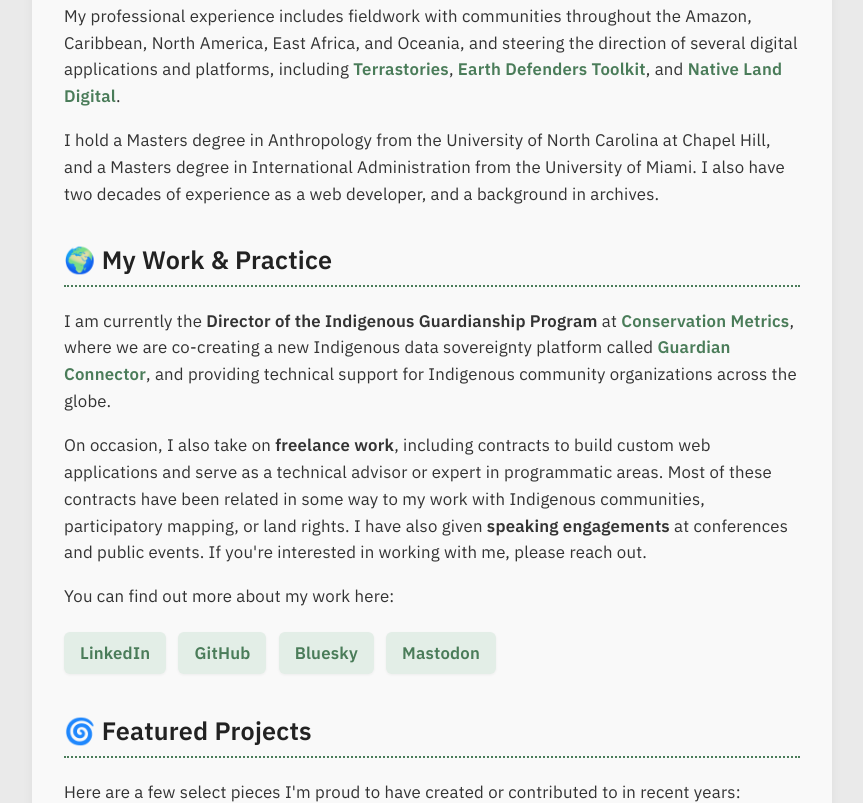
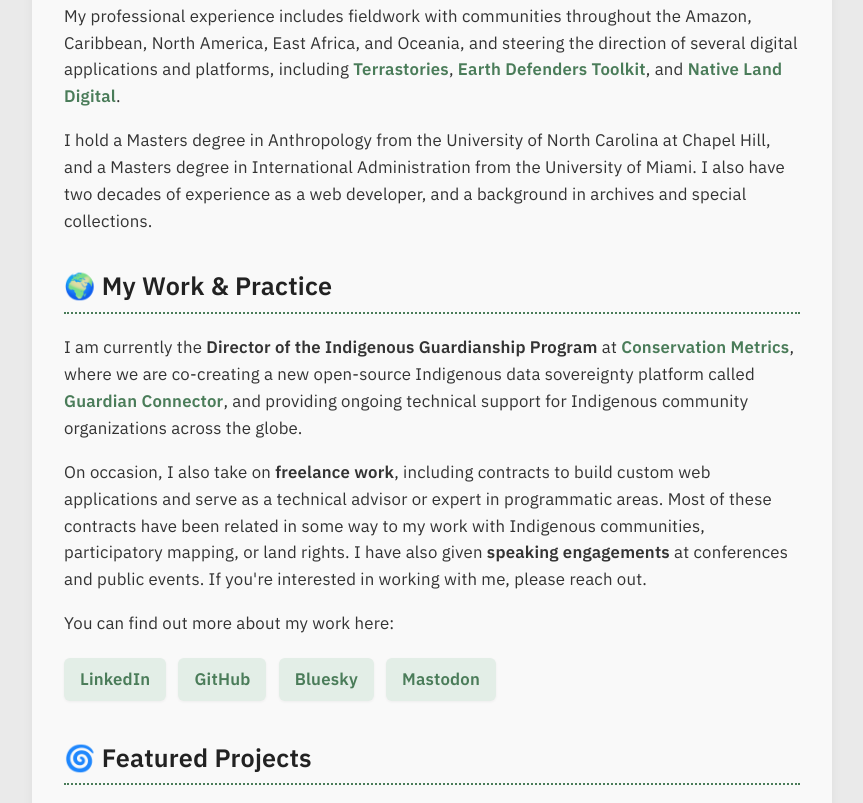
Before and after one commit to rudokemper/rudokemper.github.io, a website: page index.html in a window 1280 px wide. Shown: the part 857-1660 px from the top of the page, without its empty margins (208-1071 px from the left). Drawn offline with Linux system fonts and the light colour scheme.

Commit message:
Copy edits

```diff
--- a/index.html
+++ b/index.html
@@ -1,4 +1,4 @@
-<!DOCTYPE html>
+<!doctype html>
 <html lang="en">
   <head>
     <meta charset="UTF-8" />
@@ -75,16 +75,17 @@
       <p>
         I hold a Masters degree in Anthropology from the University of North Carolina at Chapel
         Hill, and a Masters degree in International Administration from the University of Miami. I
-        also have two decades of experience as a web developer, and a background in archives.
+        also have two decades of experience as a web developer, and a background in archives and
+        special collections.
       </p>
 
       <h2>🌍 My Work & Practice</h2>
       <p>
         I am currently the <strong>Director of the Indigenous Guardianship Program</strong> at
         <a href="https://conservationmetrics.com" target="_blank">Conservation Metrics</a>, where we
-        are co-creating a new Indigenous data sovereignty platform called
+        are co-creating a new open-source Indigenous data sovereignty platform called
         <a href="https://guardianconnector.net" target="_blank">Guardian Connector</a>, and
-        providing technical support for Indigenous community organizations across the globe.
+        providing ongoing technical support for Indigenous community organizations across the globe.
       </p>
       <p>
         On occasion, I also take on <strong>freelance work</strong>, including contracts to build
@@ -159,7 +160,7 @@
       <h2>📸 Photography</h2>
       <p>
         In addition to my work in Indigenous rights, participatory mapping, conservation and
-        technology, I am also a photographer. Check out my visual work here:
+        open-source technology, I am also a photographer. Check out my visual work here:
       </p>
       <p class="link-group">
         <a href="https://rudokemper.myportfolio.com/" target="_blank">Photography Portfolio</a>
```
